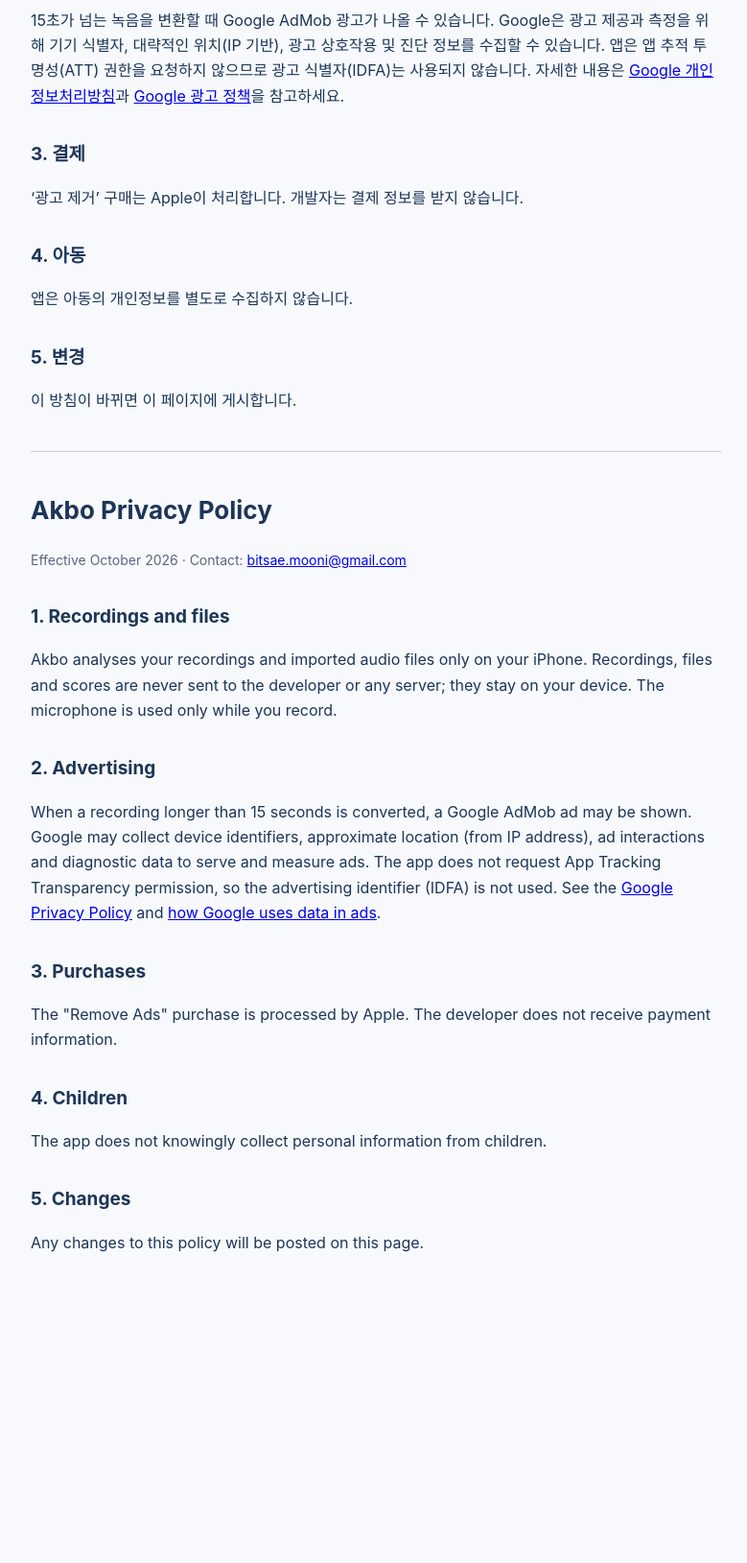
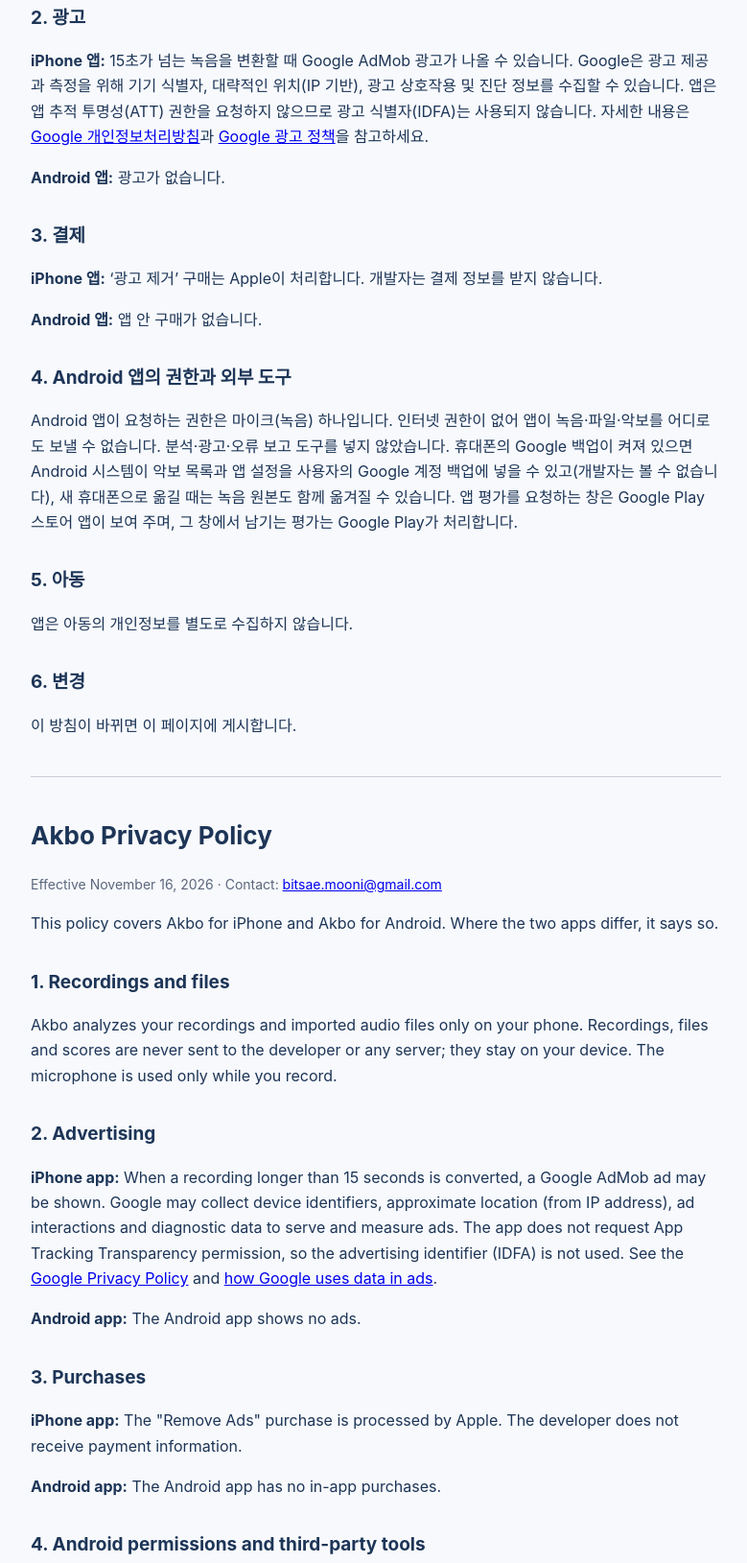
Before and after one commit to chairman125/chairman125.github.io, a plain HTML site: page akbo-maker/privacy.html in a window 1280 px wide. Shown: the part 363-1992 px from the top of the page at 96% size, without its empty margins (248-1027 px from the left). Before the commit the page ends 1751 px from the top, so only its background shows below. Drawn offline with Linux system fonts and the light colour scheme.

Commit message:
악보제작기 개인정보처리방침: Android 앱 항목 더함(광고·구매 없음, 권한은 마이크뿐, Google 백업), 시행일 2026-11-16
사용자 승인(슬랙, 11/16). 초안: akbo-maker android-play 브랜치 android/docs/privacy.html

Co-Authored-By: Claude Opus 5.5 <noreply@anthropic.com>

```diff
--- a/akbo-maker/privacy.html
+++ b/akbo-maker/privacy.html
@@ -16,37 +16,48 @@
 <body>
 <main>
 <h1>악보제작기 개인정보 처리방침</h1>
-<p class="muted">시행일: 2026년 10월 · 문의: <a href="mailto:bitsae.mooni@gmail.com">bitsae.mooni@gmail.com</a></p>
+<p class="muted">시행일: 2026년 11월 16일 · 문의: <a href="mailto:bitsae.mooni@gmail.com">bitsae.mooni@gmail.com</a></p>
+<p>이 방침은 iPhone용과 Android용 악보제작기에 함께 적용됩니다. 두 앱이 다른 곳은 따로 적었습니다.</p>
 
 <h2>1. 녹음과 파일</h2>
 <p>악보제작기는 녹음한 소리와 가져온 오디오 파일을 휴대폰 안에서만 분석합니다. 녹음, 파일, 만든 악보는 개발자나 외부 서버로 전송되지 않으며, 휴대폰에만 저장됩니다. 마이크는 사용자가 녹음 버튼을 누른 동안에만 사용됩니다.</p>
 
 <h2>2. 광고</h2>
-<p>15초가 넘는 녹음을 변환할 때 Google AdMob 광고가 나올 수 있습니다. Google은 광고 제공과 측정을 위해 기기 식별자, 대략적인 위치(IP 기반), 광고 상호작용 및 진단 정보를 수집할 수 있습니다. 앱은 앱 추적 투명성(ATT) 권한을 요청하지 않으므로 광고 식별자(IDFA)는 사용되지 않습니다. 자세한 내용은 <a href="https://policies.google.com/privacy">Google 개인정보처리방침</a>과 <a href="https://policies.google.com/technologies/ads">Google 광고 정책</a>을 참고하세요.</p>
+<p><strong>iPhone 앱:</strong> 15초가 넘는 녹음을 변환할 때 Google AdMob 광고가 나올 수 있습니다. Google은 광고 제공과 측정을 위해 기기 식별자, 대략적인 위치(IP 기반), 광고 상호작용 및 진단 정보를 수집할 수 있습니다. 앱은 앱 추적 투명성(ATT) 권한을 요청하지 않으므로 광고 식별자(IDFA)는 사용되지 않습니다. 자세한 내용은 <a href="https://policies.google.com/privacy">Google 개인정보처리방침</a>과 <a href="https://policies.google.com/technologies/ads">Google 광고 정책</a>을 참고하세요.</p>
+<p><strong>Android 앱:</strong> 광고가 없습니다.</p>
 
 <h2>3. 결제</h2>
-<p>‘광고 제거’ 구매는 Apple이 처리합니다. 개발자는 결제 정보를 받지 않습니다.</p>
+<p><strong>iPhone 앱:</strong> ‘광고 제거’ 구매는 Apple이 처리합니다. 개발자는 결제 정보를 받지 않습니다.</p>
+<p><strong>Android 앱:</strong> 앱 안 구매가 없습니다.</p>
 
-<h2>4. 아동</h2>
+<h2>4. Android 앱의 권한과 외부 도구</h2>
+<p>Android 앱이 요청하는 권한은 마이크(녹음) 하나입니다. 인터넷 권한이 없어 앱이 녹음·파일·악보를 어디로도 보낼 수 없습니다. 분석·광고·오류 보고 도구를 넣지 않았습니다. 휴대폰의 Google 백업이 켜져 있으면 Android 시스템이 악보 목록과 앱 설정을 사용자의 Google 계정 백업에 넣을 수 있고(개발자는 볼 수 없습니다), 새 휴대폰으로 옮길 때는 녹음 원본도 함께 옮겨질 수 있습니다. 앱 평가를 요청하는 창은 Google Play 스토어 앱이 보여 주며, 그 창에서 남기는 평가는 Google Play가 처리합니다.</p>
+
+<h2>5. 아동</h2>
 <p>앱은 아동의 개인정보를 별도로 수집하지 않습니다.</p>
 
-<h2>5. 변경</h2>
+<h2>6. 변경</h2>
 <p>이 방침이 바뀌면 이 페이지에 게시합니다.</p>
 
 <hr>
 
 <h1 lang="en">Akbo Privacy Policy</h1>
-<p class="muted" lang="en">Effective October 2026 · Contact: <a href="mailto:bitsae.mooni@gmail.com">bitsae.mooni@gmail.com</a></p>
+<p class="muted" lang="en">Effective November 16, 2026 · Contact: <a href="mailto:bitsae.mooni@gmail.com">bitsae.mooni@gmail.com</a></p>
 <div lang="en">
+<p>This policy covers Akbo for iPhone and Akbo for Android. Where the two apps differ, it says so.</p>
 <h2>1. Recordings and files</h2>
-<p>Akbo analyses your recordings and imported audio files only on your iPhone. Recordings, files and scores are never sent to the developer or any server; they stay on your device. The microphone is used only while you record.</p>
+<p>Akbo analyzes your recordings and imported audio files only on your phone. Recordings, files and scores are never sent to the developer or any server; they stay on your device. The microphone is used only while you record.</p>
 <h2>2. Advertising</h2>
-<p>When a recording longer than 15 seconds is converted, a Google AdMob ad may be shown. Google may collect device identifiers, approximate location (from IP address), ad interactions and diagnostic data to serve and measure ads. The app does not request App Tracking Transparency permission, so the advertising identifier (IDFA) is not used. See the <a href="https://policies.google.com/privacy">Google Privacy Policy</a> and <a href="https://policies.google.com/technologies/ads">how Google uses data in ads</a>.</p>
+<p><strong>iPhone app:</strong> When a recording longer than 15 seconds is converted, a Google AdMob ad may be shown. Google may collect device identifiers, approximate location (from IP address), ad interactions and diagnostic data to serve and measure ads. The app does not request App Tracking Transparency permission, so the advertising identifier (IDFA) is not used. See the <a href="https://policies.google.com/privacy">Google Privacy Policy</a> and <a href="https://policies.google.com/technologies/ads">how Google uses data in ads</a>.</p>
+<p><strong>Android app:</strong> The Android app shows no ads.</p>
 <h2>3. Purchases</h2>
-<p>The "Remove Ads" purchase is processed by Apple. The developer does not receive payment information.</p>
-<h2>4. Children</h2>
+<p><strong>iPhone app:</strong> The "Remove Ads" purchase is processed by Apple. The developer does not receive payment information.</p>
+<p><strong>Android app:</strong> The Android app has no in-app purchases.</p>
+<h2>4. Android permissions and third-party tools</h2>
+<p>The only permission the Android app requests is the microphone, for recording. It has no internet permission, so it cannot send your recordings, files or scores anywhere. It includes no analytics, advertising or crash-reporting tools. If Google backup is turned on for your phone, Android may include your list of scores and the app's settings in your Google Account backup (the developer cannot see it), and moving to a new phone may also copy your original recordings. The rating prompt is shown by the Google Play Store app, and any rating you leave there is handled by Google Play.</p>
+<h2>5. Children</h2>
 <p>The app does not knowingly collect personal information from children.</p>
-<h2>5. Changes</h2>
+<h2>6. Changes</h2>
 <p>Any changes to this policy will be posted on this page.</p>
 </div>
 </main>
```
